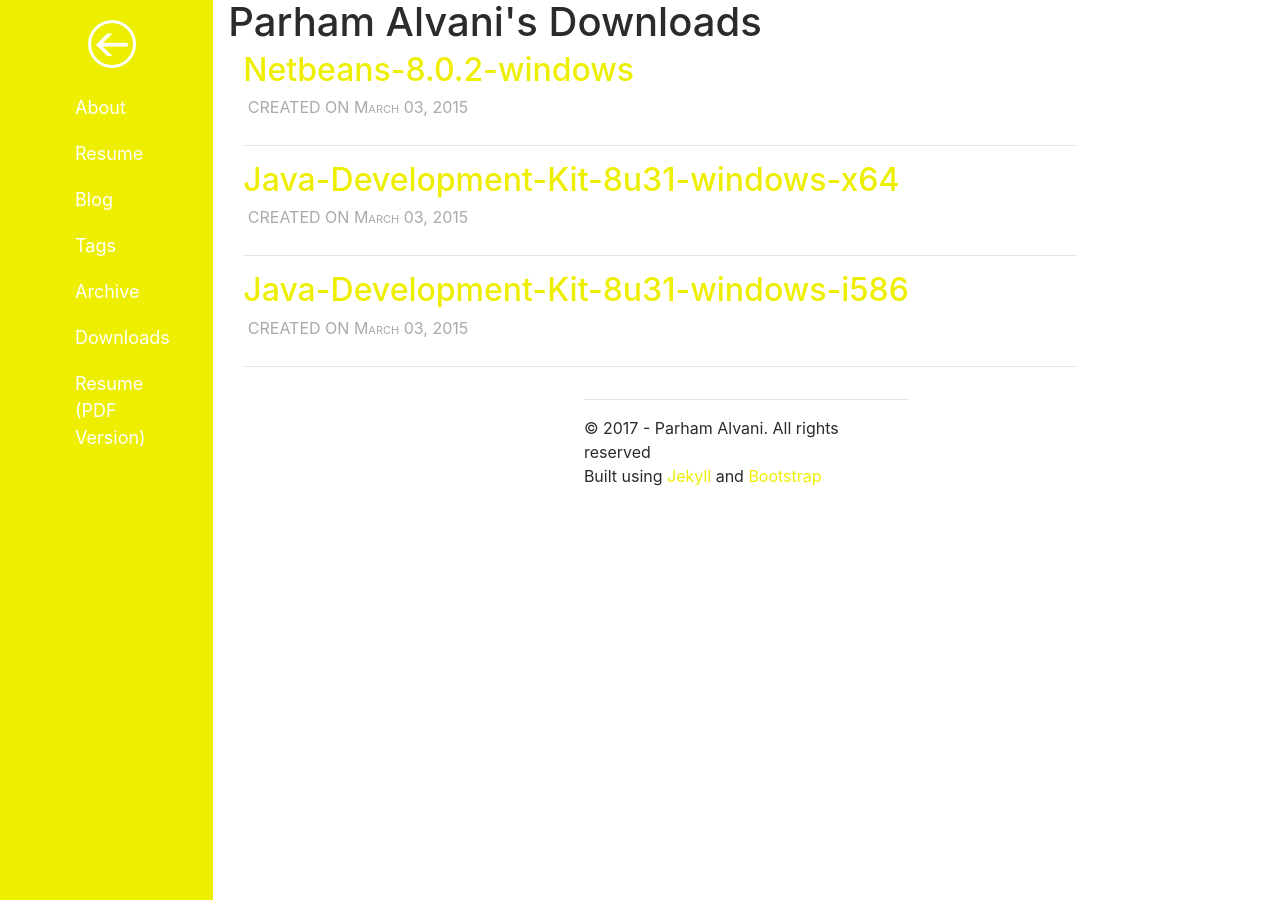
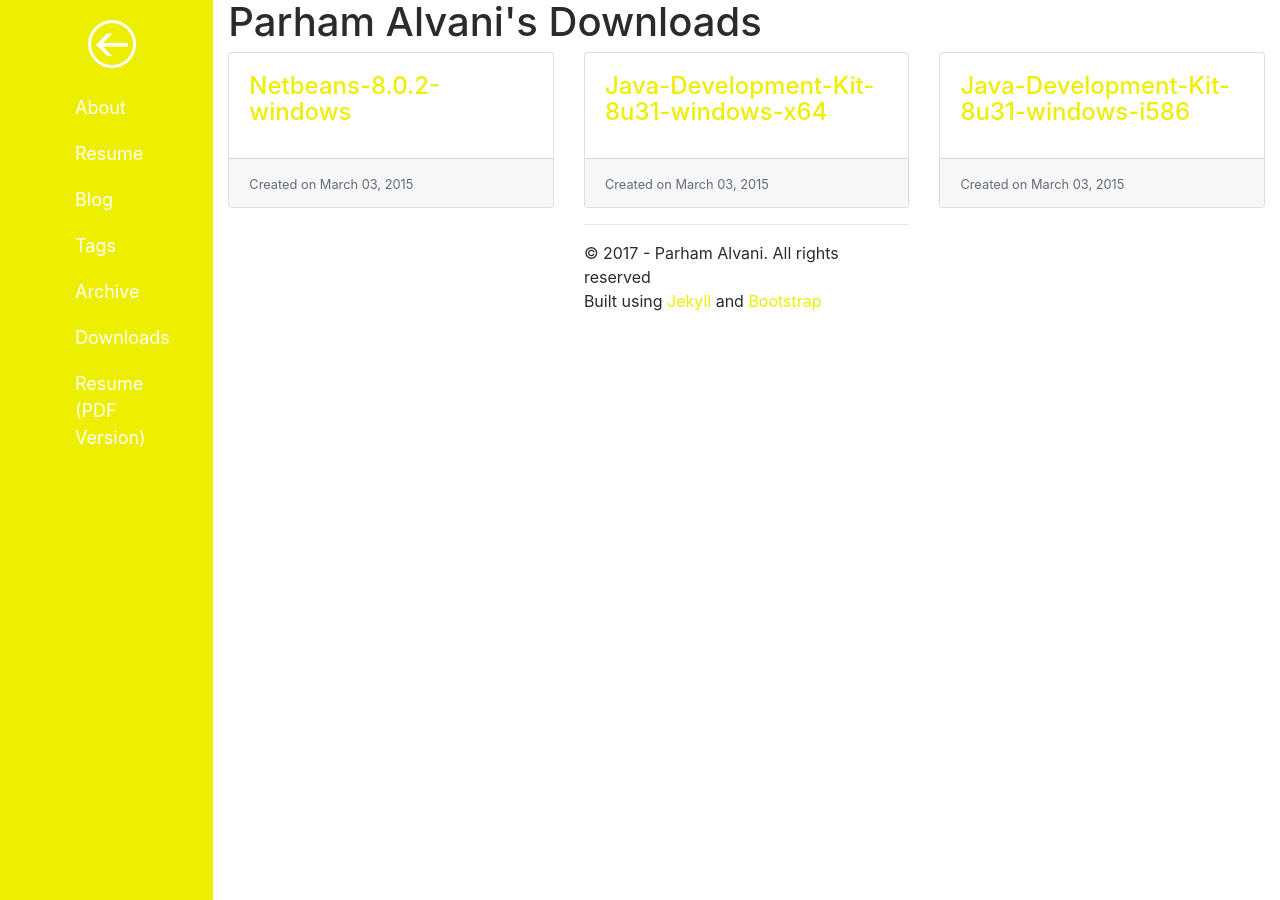
Before and after one commit to 1995parham/1995parham.github.io, a Jekyll site: the page built from downloads/index.html, in a window 1280 px wide. Built offline with Jekyll 4.4.1, drawn with Linux system fonts in a browser that asks for light colours; comment, search, counter and statistics services are not loaded.

Commit message:
Downloads section was improved.

```diff
--- a/downloads/index.html
+++ b/downloads/index.html
@@ -4,22 +4,15 @@
 description: Landing Page for the downloads
 theme: yellow
 ---
-
-
-<div class="col-md-10 col-sm-9 col-md-offset-2 col-sm-offset-3">
-    <div class="row">
-        {% for file in site.data.downloads %}
-        <article class="col-md-12 justified">
-            <h2 class="post-title">
-                <a href="{{ file.url }}" class="yellow-link">
-                    {{ file.name }}
-                </a>
-            </h2>
-            <div class=publish-tag>
-                <span class="fa fa-calender"></span>&nbsp;CREATED ON {{ file.date | date: "%B %d, %Y" }}
-            </div>
-            <hr/>
-        </article>
-        {% endfor %}
+<div class="card-deck">
+  {% for file in site.data.downloads %}
+    <div class="card">
+      <div class="card-block">
+        <h4 class="card-title"><a href="{{ file.url }}" class="yellow-link">{{ file.name }}</a></h4>
+      </div>
+      <div class="card-footer">
+        <small class="text-muted">Created on {{ file.date | date: "%B %d, %Y" }}</small>
+      </div>
     </div>
+  {% endfor %}
 </div>
```
